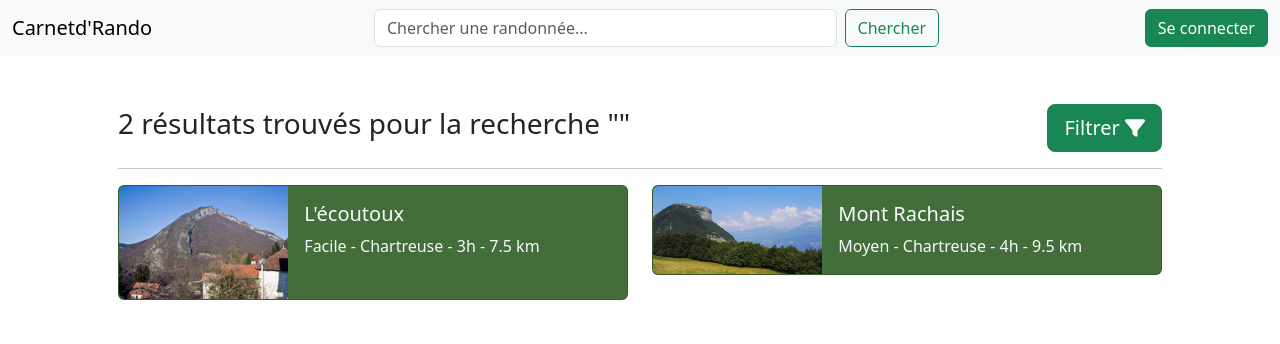
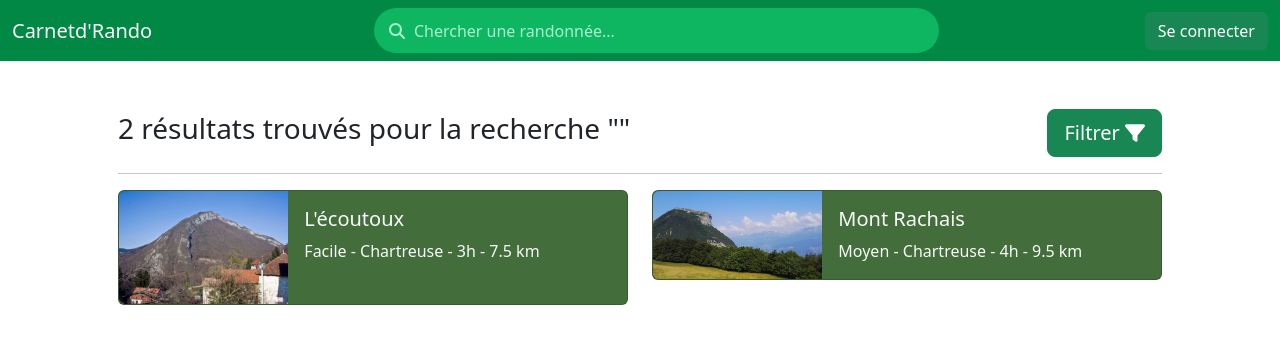
Before and after one commit to annaclavelier/rando_app, a React (Vite) app: page /search in a window 1280 px wide. Shown: the top 344 px of the page. Built offline with nearby package versions, Linux system fonts and the light colour scheme.

Commit message:
style: Improve search bar style and colors

```diff
--- a/src/Layout.tsx
+++ b/src/Layout.tsx
@@ -1,5 +1,6 @@
 import { Outlet } from "react-router-dom";
 import Navbar from "./components/Navbar";
+import './app.css'
 
 const Layout = () => {
   return (
--- /dev/null
+++ b/src/app.css
@@ -0,0 +1,28 @@
+.search-input {
+  height: 45px;
+  padding-left: 40px; /* Espace pour l'icône */
+  background-color: #0EB662;
+  color: #A9F0CD;
+}
+
+.search-icon {
+  top: 50%;
+  left: 15px;
+  transform: translateY(-50%);
+  color: #A9F0CD;
+}
+
+.search-bar{
+    color: #A9F0CD;
+}
+
+
+.search-input:focus{
+    background-color: #0EB662;
+    color: #A9F0CD;
+    box-shadow: 0 0 0 0.15rem rgba(169, 240, 205, 0.6); /* Contour lumineux */
+}
+
+.search-input::placeholder{
+    color: #A9F0CD;
+}
--- a/src/components/Navbar.tsx
+++ b/src/components/Navbar.tsx
@@ -3,7 +3,7 @@ import SearchBar from "./SearchBar";
 
 const Navbar = () => {
   return (
-    <nav className="navbar navbar-expand-lg bg-body-tertiary">
+    <nav className="navbar navbar-expand-lg" style={{backgroundColor:"#008844"}}>
       <div className="container-fluid">
         <button
           className="navbar-toggler"
@@ -17,7 +17,7 @@ const Navbar = () => {
           <span className="navbar-toggler-icon"></span>
         </button>
         <div className="collapse navbar-collapse" id="navbarSupportedContent">
-          <Link className="navbar-brand" to="/">
+          <Link className="navbar-brand text-light" to="/">
             Carnetd'Rando
           </Link>
           <SearchBar/>
--- a/src/components/SearchBar.tsx
+++ b/src/components/SearchBar.tsx
@@ -1,3 +1,5 @@
+import { faMagnifyingGlass } from "@fortawesome/free-solid-svg-icons";
+import { FontAwesomeIcon } from "@fortawesome/react-fontawesome";
 import { useState } from "react";
 import { useNavigate } from "react-router-dom";
 
@@ -17,19 +19,24 @@ const SearchBar = () => {
   };
 
   return (
-    <form className="d-flex mx-auto" style={{ width: "45%" }} onSubmit={handleSubmit}>
+    <form
+      className="d-flex mx-auto position-relative search-bar"
+      style={{ width: "45%" }}
+      onSubmit={handleSubmit}
+      role="search"
+
+    >
+        <FontAwesomeIcon icon={faMagnifyingGlass} className="search-icon position-absolute" />
         <input
-        className="form-control me-2"
+          className="form-control search-input rounded-5 border-0"
           type="search"
           placeholder="Chercher une randonnée..."
           aria-label="Chercher"
           value={searchTerm}
           onChange={handleChange}
         />
-      <button className="btn btn-outline-success" type="submit">
-        Chercher
-      </button>
     </form>
+
   );
 };
 
```
Lines whose indentation alone changed are shown as unchanged.
